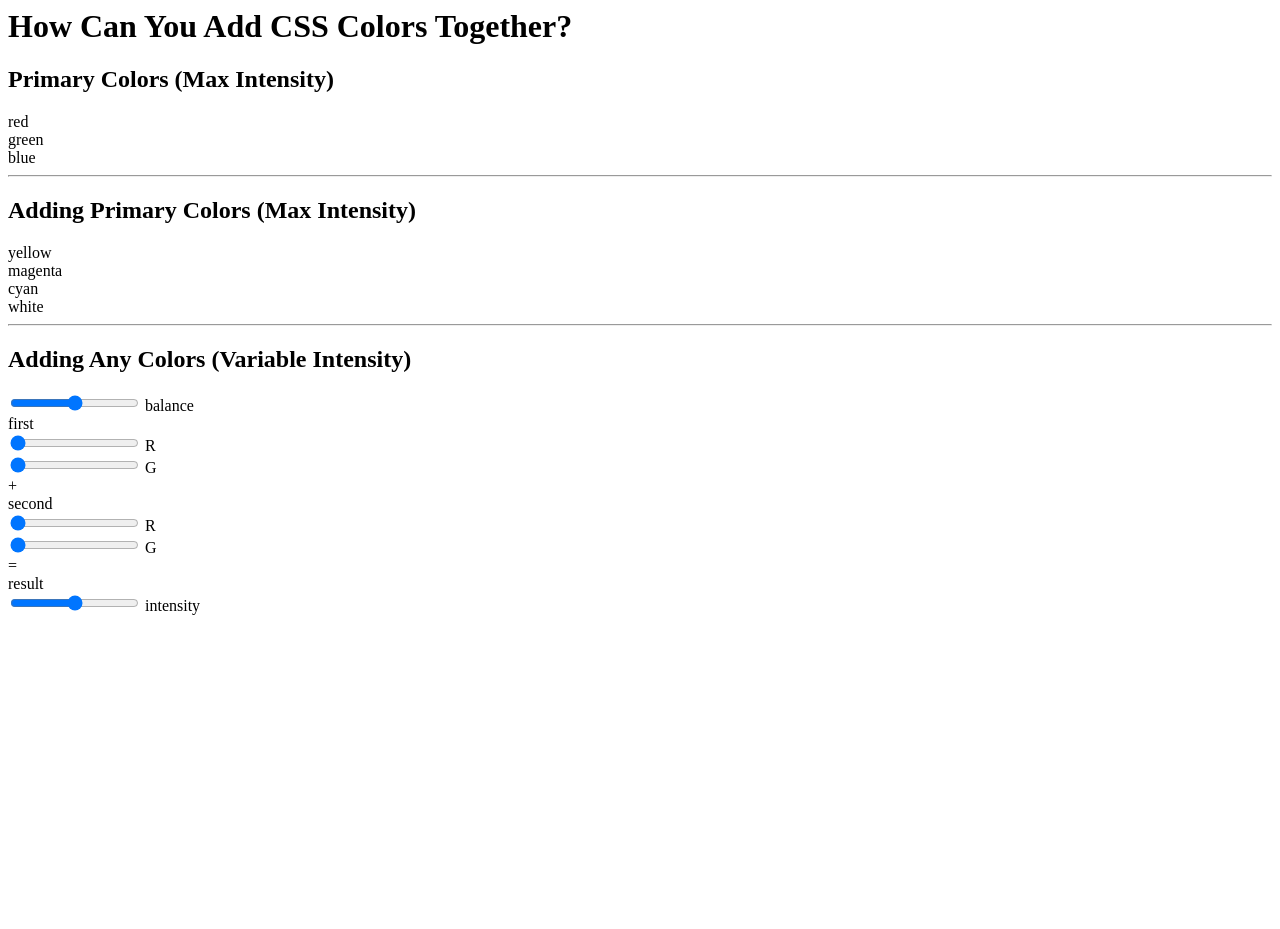
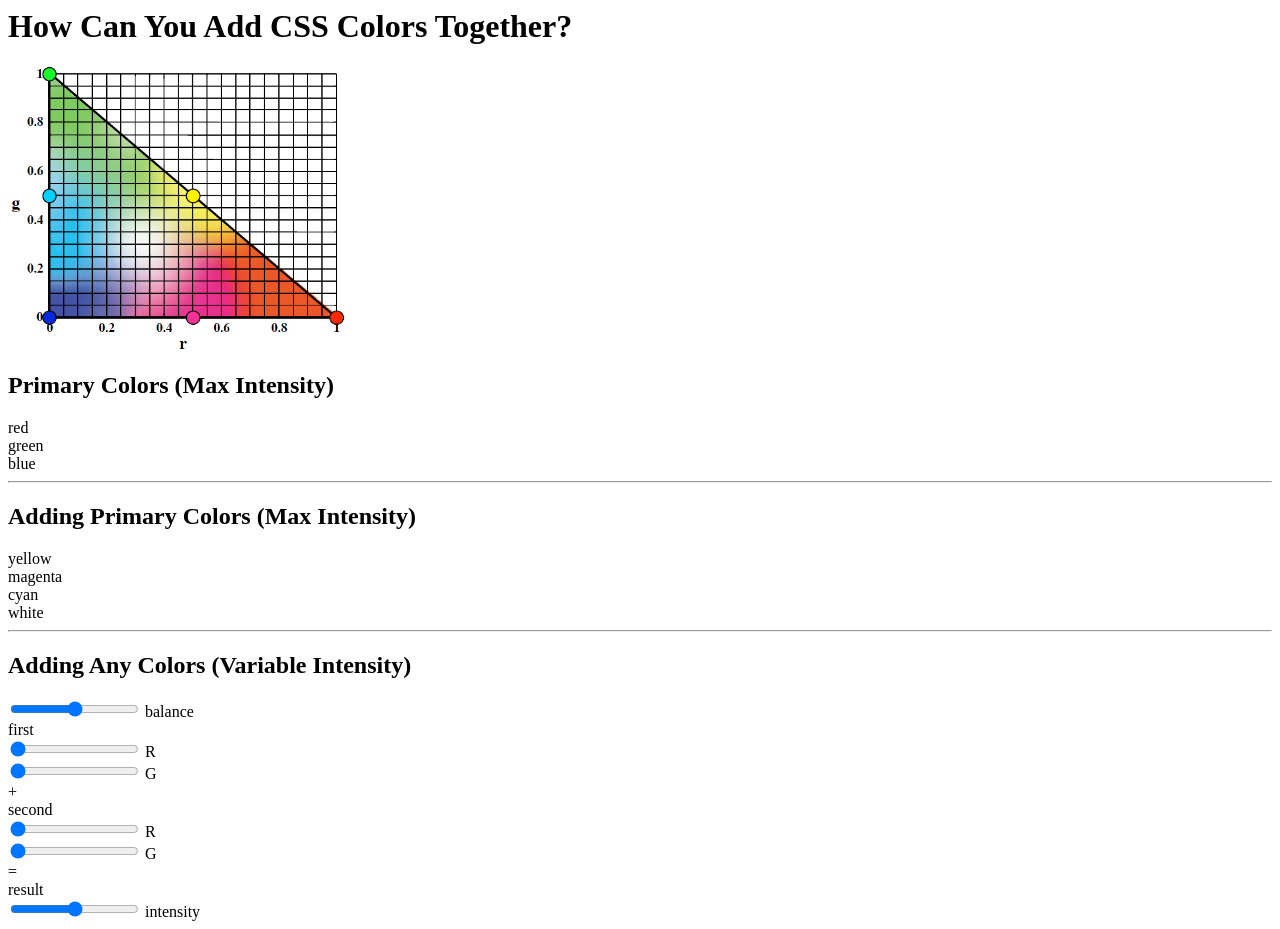
Before and after one commit to brenderi/typescript-training-playground, a website: page index.html in a window 1280 px wide. Before the commit the page ends 800 px from the top, so only its background shows below. Drawn offline with Linux system fonts and the light colour scheme.

Commit message:
1 file modified

```diff
--- a/index.html
+++ b/index.html
@@ -1,6 +1,6 @@
 <div id="app">
   <h1>How Can You Add CSS Colors Together?</h1>
-	<h2>Primary Colors (Max Intensity)</h2>
+  <img src="https://raw.githubusercontent.com/brenderi/typescript-training-playground/master/color_triangle.png" style="width: 340px;" />	<h2>Primary Colors (Max Intensity)</h2>
 	<div class="container">
     <div class="card">
   		<div id="rgb_red" class="swatch"><span class="label">red<span></div>
```
